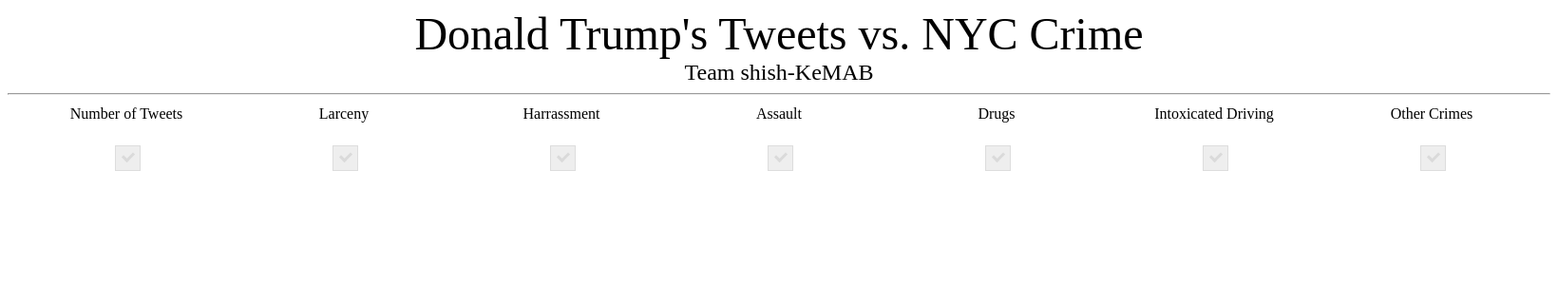
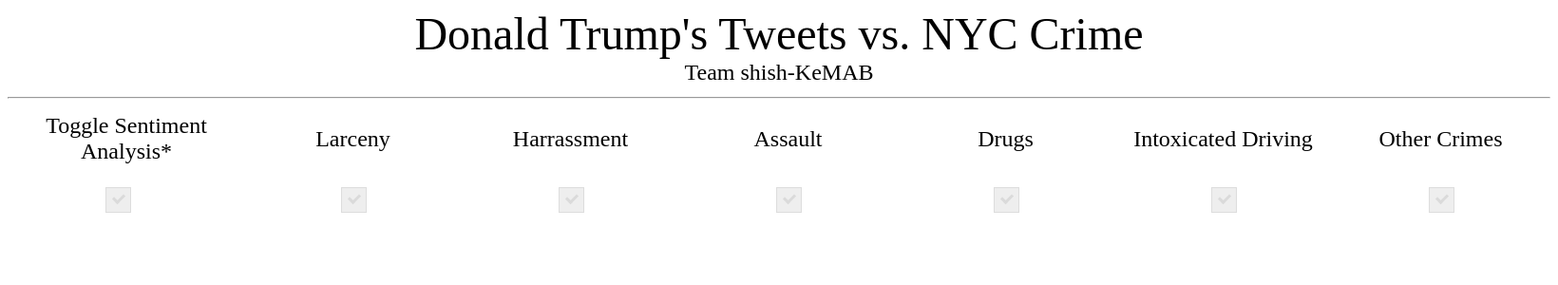
Before and after one commit to Karol-Regula/shish-KeMAB, a Flask app: template templates/test.html in a window 1640 px wide. Shown: the top 300 px of the page at 95% size. Run offline with Flask 2, Linux system fonts and the light colour scheme; the template is opened without the code that fills it, so the values that code supplies are empty.

Commit message:
Committing before pulling.

```diff
--- a/templates/test.html
+++ b/templates/test.html
@@ -84,13 +84,12 @@ Donald Trump's Tweets vs. NYC Crime<br>
 </font>
 <font size="+2">
 Team shish-KeMAB
-</font>
 </center>
 <hr>
 <center>
   <table>
     <tr>
-      <td align="center">Number of Tweets</td>
+      <td align="center">Toggle Sentiment Analysis*</td>
       <td align="center">Larceny</td>
       <td align="center">Harrassment</td>
       <td align="center">Assault</td>
@@ -108,6 +107,7 @@ Team shish-KeMAB
       <td><div class="checkboxFive"><input type="checkbox" value="1" id="other" name="" /><label for="other"></label></div></td>
     </tr>
   </table>
+</font>
 <!--
 <input type="checkbox" id="check">Number of Tweets</input>
 <input type="checkbox" id="larceny">Larceny</input>
@@ -387,3 +387,4 @@ y2.domain([0,d3.max(tw)]);
 
 </script>
 </body>
+<html>
```
